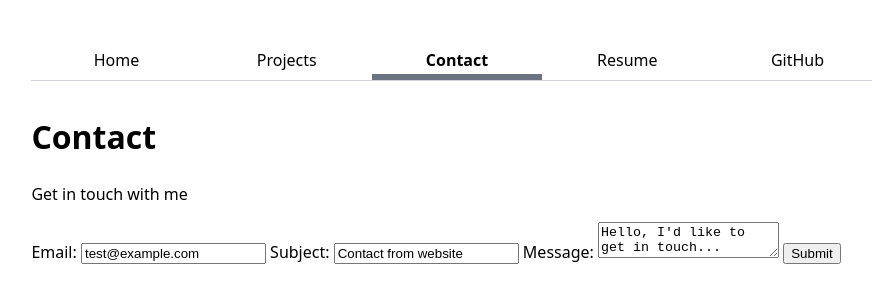
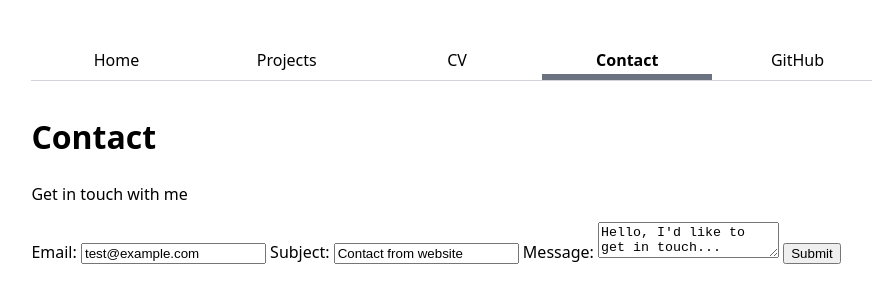
Before and after one commit to d4phan/portfolio, a plain HTML site: page contact/index.html in a window 1280 px wide. Shown: the whole page, without its empty margins (183-1055 px from the left). Drawn offline with Linux system fonts and the light colour scheme.

Commit message:
Resume to CV and Background Border for Hover

```diff
--- a/contact/index.html
+++ b/contact/index.html
@@ -10,8 +10,8 @@
     <nav>
         <a href="../index.html">Home</a>
         <a href="../projects/index.html">Projects</a>
+        <a href="../resume/index.html">CV</a>
         <a href="index.html" class="current">Contact</a>
-        <a href="../resume/index.html">Resume</a>
         <a href="https://github.com/d4phan" target="_blank">GitHub</a>
     </nav>
 
--- a/style.css
+++ b/style.css
@@ -1,5 +1,6 @@
 :root {
-  --color-accent: #c5f5fd;
+  --color-accent: #3bc3db;
+  --color-accent-light: #b7e7f0;
 }
 
 html {
@@ -36,6 +37,7 @@ nav a.current {
 nav a:hover {
     border-bottom: 0.4em solid var(--color-accent);
     padding-bottom: 0.1em;
+    background-color: var(--color-accent-light);
 }
 
 .profile-image {
```
Also changed, not shown: index.html (+1 -1 lines), projects/index.html (+1 -1 lines), resume/index.html (+1 -1 lines).
